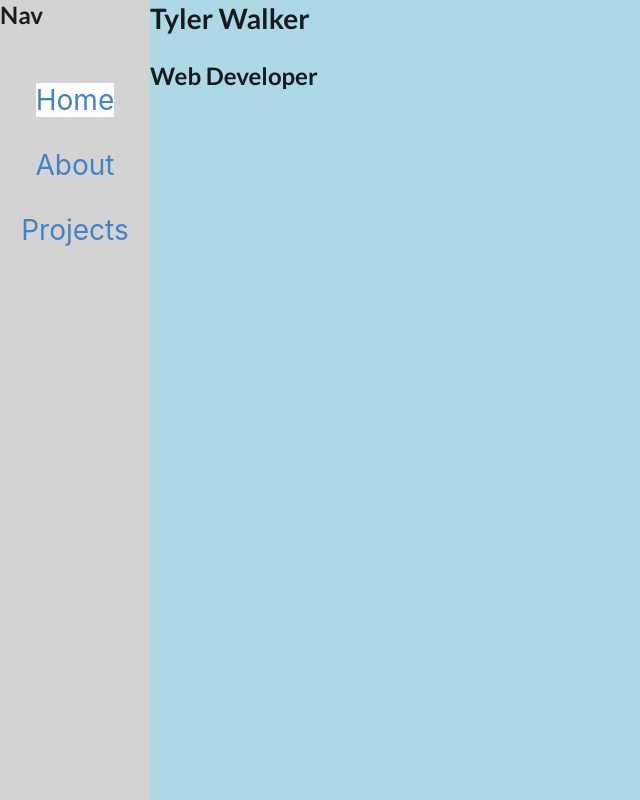
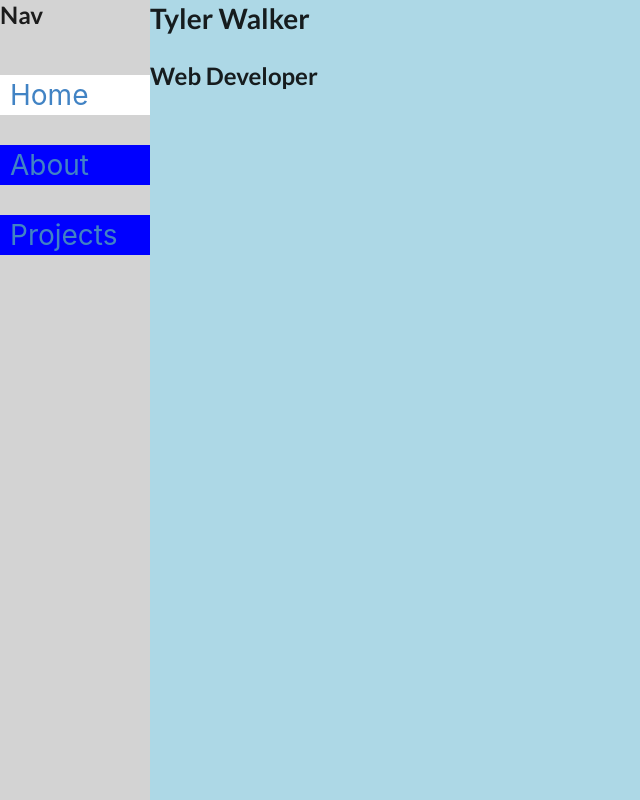
Before and after one commit to tbone9/portfolio, a React (Create React App) app: page / in a window 1280 px wide. Shown: the whole page, without its empty margins (0-640 px from the left). Built offline with nearby package versions, Linux system fonts and the light colour scheme.

Commit message:
changed nav links to fill container width

```diff
--- a/src/Nav/style.css
+++ b/src/Nav/style.css
@@ -6,13 +6,18 @@
     height: 30vh;
 }
 
-.link {
+ .link {
     font-size: 2em;
+    width: 100%;
+}
+
+.navLink {
     display: block;
+    background: blue;
+    width: 100%;
+    padding: 10px;
 }
 
 .active {
     background: white;
-
-    /* padding: 5px 0; */
 }
```
Also changed, not shown: public/manifest.json.
